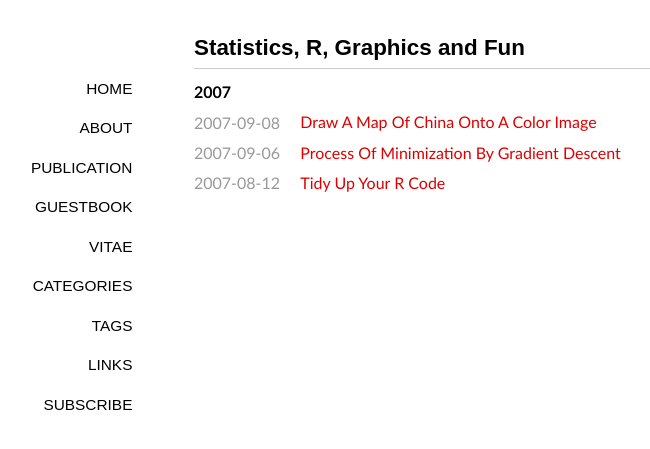
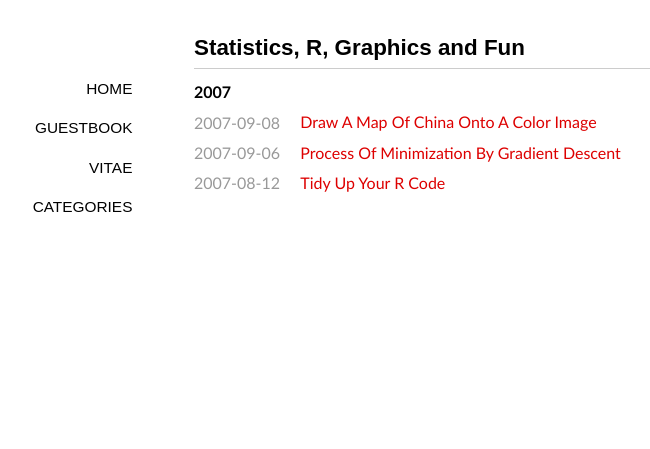
Before and after one commit to finleyChen/blog, a Jekyll site: the page built from index.md, in a window 1280 px wide. Shown: the top 449 px of the page, without its empty margins (146-796 px from the left). Built offline with Jekyll 4.4.1, drawn with Linux system fonts in a browser that asks for light colours; some web fonts are replaced; Markdown is read by kramdown in place of the engine named in the settings.

Commit message:
change the default layout

```diff
--- a/_layouts/default.html
+++ b/_layouts/default.html
@@ -18,15 +18,10 @@
         </header>
         <nav>
         <span><a title="home page" class="" href="{{ site.url }}/">home</a></span>
-        <span><a title="about" class="" href="{{ site.url }}/about/">about</a></span>
-        <span><a title="publication" class="" href="{{ site.url }}/publication/">publication</a></span>
-        <span><a title="guestbook" class="" href="{{ site.url }}/guestbook/">guestbook</a></span>
+             <span><a title="guestbook" class="" href="{{ site.url }}/guestbook/">guestbook</a></span>
         <span><a title="vitae" class="" href="{{ site.url }}/vitae/">vitae</a></span>
         <span><a title="categories" class="" href="{{ site.url }}/categories/">categories</a></span>
-        <span><a title="tags" class="" href="{{ site.url }}/tags/">tags</a></span>
-        <span><a title="links" class="" href="{{ site.url }}/links/">links</a></span>
-        <span><a title="subscribe by RSS" class="" href="{{ site.url }}/feed/">subscribe</a></span>
-        </nav>
+             </nav>
         <article class="content">
         {{ content }}
         </article>
```
